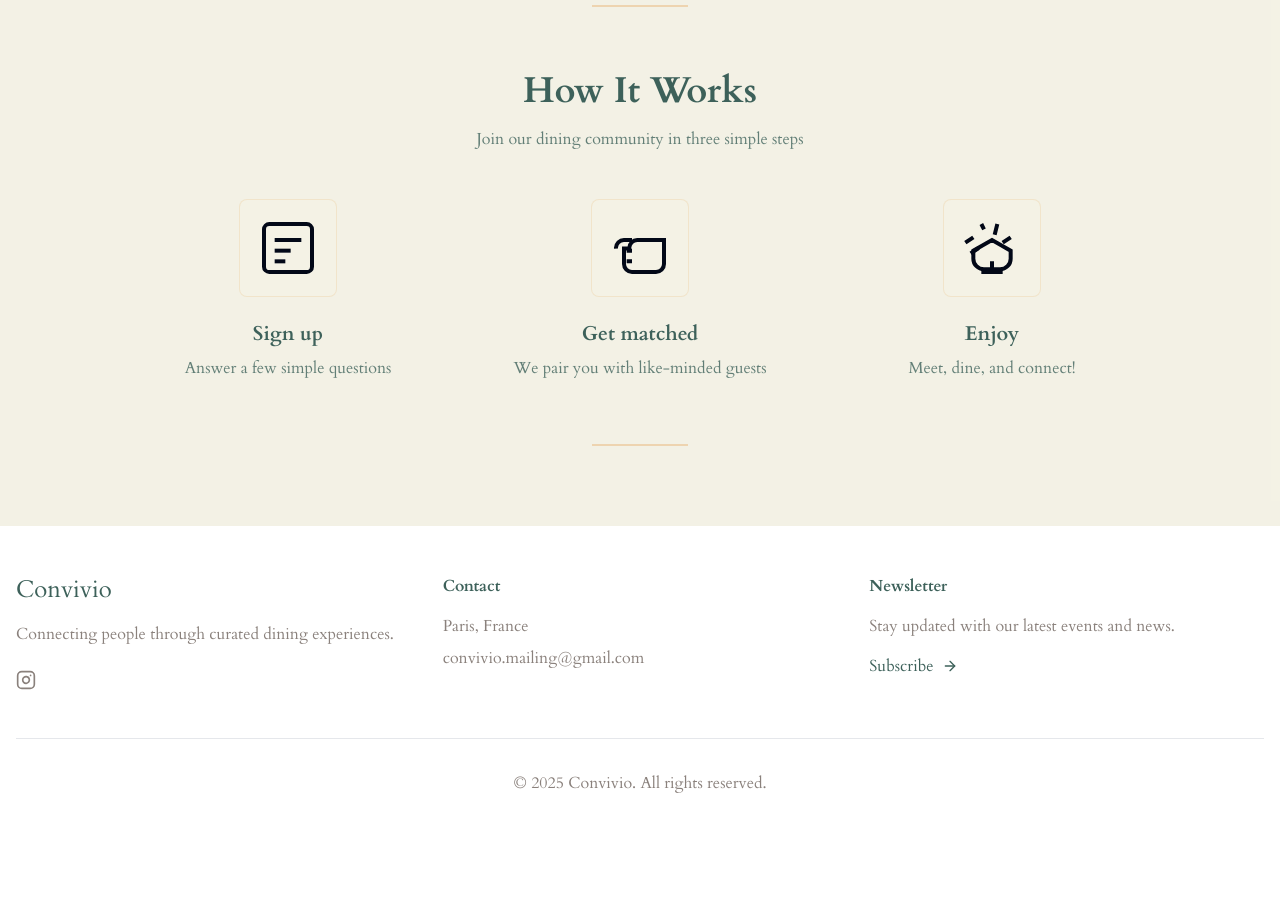
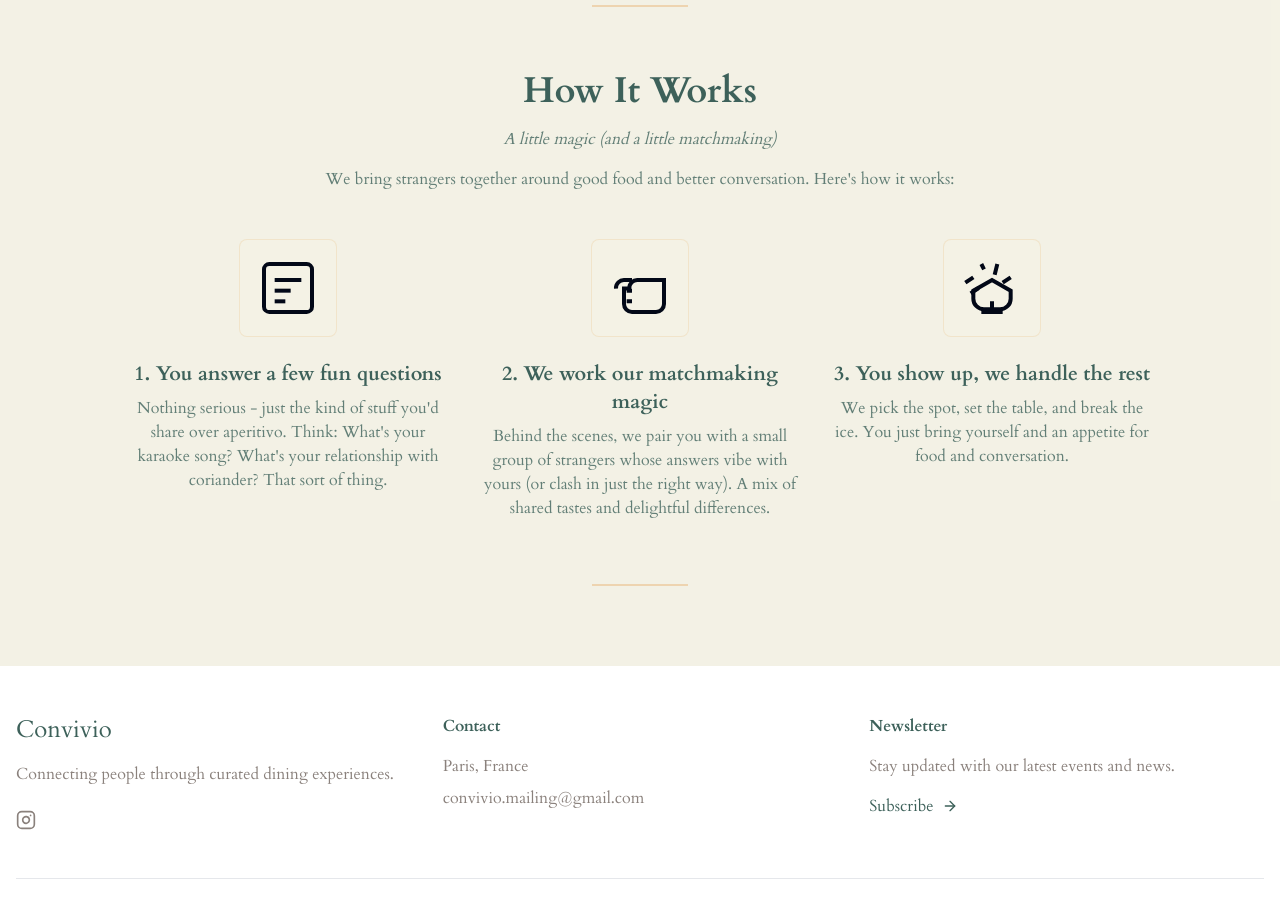
Before and after one commit to gerileka/convivial-connections, a React (Vite) app: page / in a window 1280 px wide. Shown: the part 2040-2953 px from the top of the page. Before the commit the page ends 2883 px from the top, so only its background shows below. Built offline with nearby package versions, Linux system fonts and the light colour scheme.

Commit message:
Refactor: Update How It Works section
Update the How It Works section with new content and structure.

```diff
--- a/src/components/HowItWorks.tsx
+++ b/src/components/HowItWorks.tsx
@@ -1,4 +1,3 @@
-
 
 import { Separator } from "@/components/ui/separator";
 
@@ -14,8 +13,8 @@ const steps = [
         </svg>
       </div>
     ),
-    title: "Sign up",
-    description: "Answer a few simple questions",
+    title: "You answer a few fun questions",
+    description: "Nothing serious - just the kind of stuff you'd share over aperitivo. Think: What's your karaoke song? What's your relationship with coriander? That sort of thing.",
   },
   {
     icon: (
@@ -27,8 +26,8 @@ const steps = [
         </svg>
       </div>
     ),
-    title: "Get matched",
-    description: "We pair you with like-minded guests",
+    title: "We work our matchmaking magic",
+    description: "Behind the scenes, we pair you with a small group of strangers whose answers vibe with yours (or clash in just the right way). A mix of shared tastes and delightful differences.",
   },
   {
     icon: (
@@ -39,8 +38,8 @@ const steps = [
         </svg>
       </div>
     ),
-    title: "Enjoy",
-    description: "Meet, dine, and connect!",
+    title: "You show up, we handle the rest",
+    description: "We pick the spot, set the table, and break the ice. You just bring yourself and an appetite for food and conversation.",
   },
 ];
 
@@ -56,8 +55,12 @@ export const HowItWorks = () => {
               <h2 className="text-4xl font-serif font-bold text-convivio-text mb-4">
                 How It Works
               </h2>
-              <p className="text-convivio-text/80 max-w-2xl mx-auto">
-                Join our dining community in three simple steps
+              <p className="text-convivio-text/80 max-w-2xl mx-auto italic font-medium">
+                A little magic (and a little matchmaking)
+              </p>
+              <p className="text-convivio-text/80 max-w-2xl mx-auto mt-4">
+                We bring strangers together around good food and better conversation.
+                Here's how it works:
               </p>
             </div>
 
@@ -68,7 +71,7 @@ export const HowItWorks = () => {
                     {step.icon}
                   </div>
                   <h3 className="text-xl font-serif font-bold text-convivio-text mb-2">
-                    {step.title}
+                    {index + 1}. {step.title}
                   </h3>
                   <p className="text-convivio-text/80">
                     {step.description}
```
